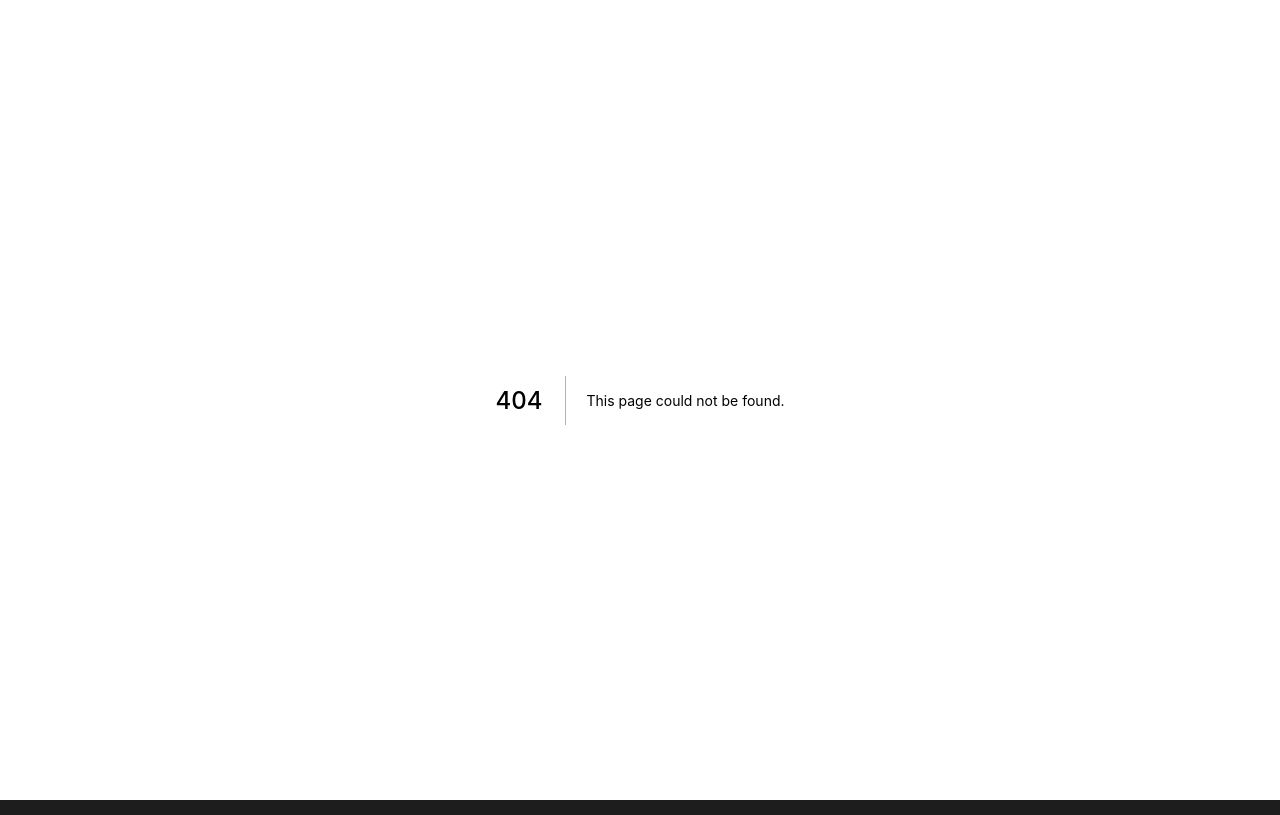
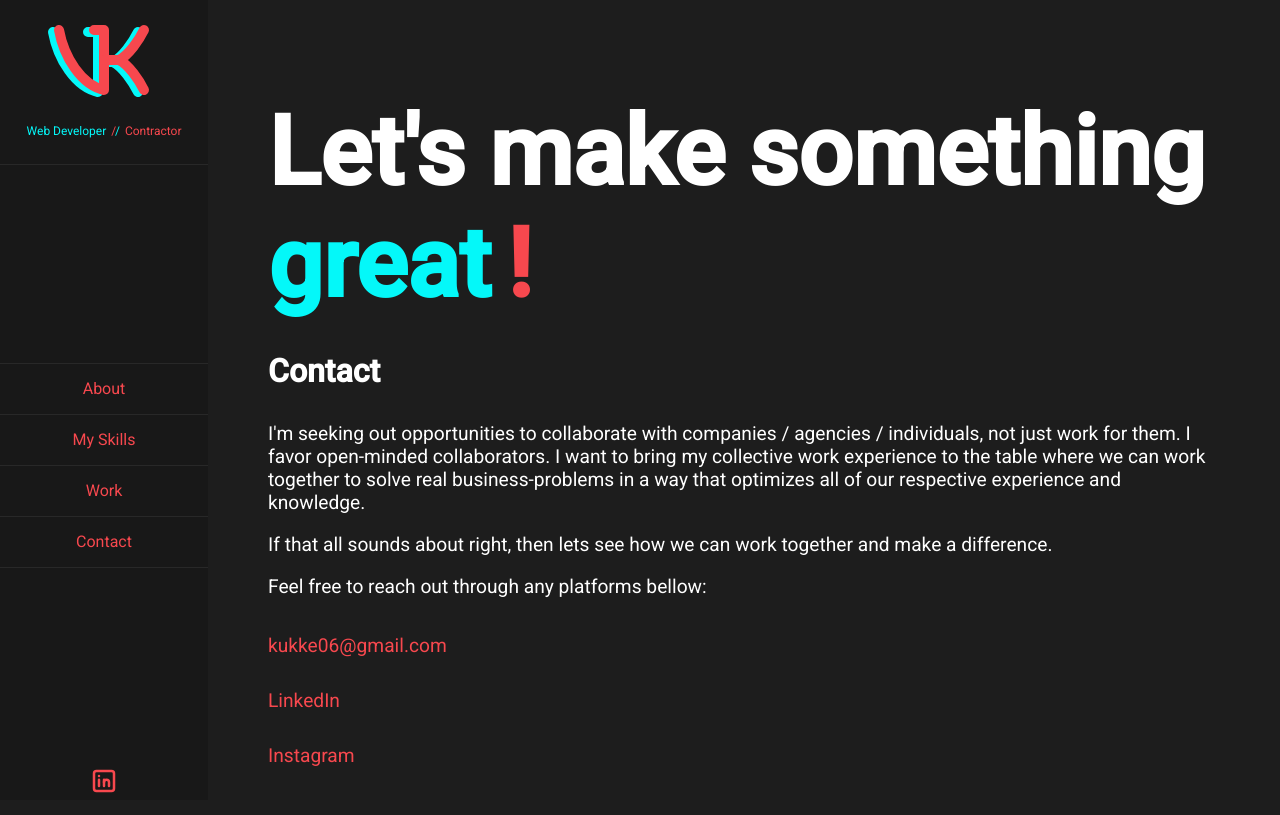
Before and after one commit to vinaykukke/Portfolio, a Next.js app: page /contact in a window 1280 px wide. Before the commit this address had no page. Built offline with nearby package versions, Linux system fonts and the light colour scheme.

Commit message:
Adding contact page

```diff
--- a/pages/_app.tsx
+++ b/pages/_app.tsx
@@ -1,7 +1,12 @@
+import Layout from "components/Layout";
 import "styles/globals.scss";
 
 function MyApp({ Component, pageProps }) {
-  return <Component {...pageProps} />;
+  return (
+    <Layout>
+      <Component {...pageProps} />
+    </Layout>
+  );
 }
 
 export default MyApp;
--- /dev/null
+++ b/pages/contact.tsx
@@ -0,0 +1,118 @@
+import { useState, SyntheticEvent } from "react";
+import Head from "next/head";
+import { ClipboardError, ClipboardSuccess } from "components/Logos/Clipboard";
+import {} from "./";
+import styles from "styles/contact.module.scss";
+
+enum STATUS {
+  success = "SUCCESS",
+  error = "ERROR",
+  default = "",
+}
+
+enum STATUS_MESSAGE {
+  success = "Success: Item successfully copied to clipboard!",
+  error = "Error: Item not copied to clipboard!",
+  default = "",
+}
+
+const Contact = () => {
+  const [copiedToCpilboard, setCopiedState] = useState(false);
+  const [clipboardApiStatus, setStatus] = useState({
+    status: STATUS.default,
+    message: STATUS_MESSAGE.default,
+  });
+  const copyToClipBoard = (
+    e: SyntheticEvent<HTMLAnchorElement, MouseEvent>
+  ) => {
+    /* Copy the text inside the text field */
+    const email = e.currentTarget.attributes.getNamedItem("data-email").value;
+
+    navigator.clipboard
+      .writeText(email)
+      .then(() => {
+        setCopiedState(true);
+        setStatus({
+          status: STATUS.success,
+          message: STATUS_MESSAGE.success,
+        });
+      })
+      .catch(() => {
+        setStatus({
+          status: STATUS.error,
+          message: STATUS_MESSAGE.error,
+        });
+      })
+      .finally(() =>
+        setTimeout(() => {
+          setStatus({
+            status: STATUS.default,
+            message: STATUS_MESSAGE.default,
+          });
+          setCopiedState(false);
+        }, 2500)
+      );
+  };
+
+  return (
+    <section id="Contact" className="section-main__padding">
+      <Head>
+        <meta name="viewport" content="width=device-width, initial-scale=1.0" />
+      </Head>
+      {copiedToCpilboard && clipboardApiStatus && (
+        <div
+          className={styles.clipboardStatus}
+          data-status={clipboardApiStatus.status}
+        >
+          {clipboardApiStatus.status === STATUS.success && <ClipboardSuccess />}
+          {clipboardApiStatus.status === STATUS.error && <ClipboardError />}
+          <span className={styles.status_message}>
+            {clipboardApiStatus.message}
+          </span>
+        </div>
+      )}
+      <h1>
+        Let's make something <span className={styles.great}>great</span>
+        <span className={styles.exclamation}>!</span>
+      </h1>
+      <div>
+        <h3>Contact</h3>
+        <p>
+          I'm seeking out opportunities to collaborate with companies / agencies
+          / individuals, not just work for them. I favor open-minded
+          collaborators. I want to bring my collective work experience to the
+          table where we can work together to solve real business-problems in a
+          way that optimizes all of our respective experience and knowledge.
+        </p>
+        <p>
+          If that all sounds about right, then lets see how we can work together
+          and make a difference.
+        </p>
+        <p>Feel free to reach out through any platforms bellow:</p>
+        <div className={styles.contactLinks}>
+          <a
+            className={styles.contact__email}
+            onClick={copyToClipBoard}
+            data-email="kukke06@gmail.com"
+          />
+          <a
+            href="https://www.linkedin.com/in/vinay-kukke"
+            target="_blank"
+            className={styles.contact__linkedin}
+          >
+            LinkedIn
+          </a>
+          <a
+            href="https://www.instagram.com/vinaykukke"
+            target="_blank"
+            className={styles.contact__instagram}
+          >
+            Instagram
+          </a>
+        </div>
+      </div>
+    </section>
+  );
+};
+
+export default Contact;
--- a/pages/index.tsx
+++ b/pages/index.tsx
@@ -2,7 +2,6 @@ import { useState, useCallback, useRef } from "react";
 import Head from "next/head";
 import styles from "styles/home.module.scss";
 import getMetaTags from "data/metaData";
-import Header from "components/Header";
 import Hero from "components/Hero";
 import Portfolio from "components/Portfolio";
 import About from "components/About";
@@ -41,13 +40,9 @@ const Home = () => {
         <meta charSet="UTF-8" />
         {getMetaTags()}
       </Head>
-      <main className={styles.main}>
-        <Header />
-        <div className={styles.foreground}>
       <Hero reference={reference} />
       <Portfolio />
       <About />
-        </div>
       {showScroll && (
         <div className={styles.scrollIdnicator}>
           <div
@@ -58,7 +53,6 @@ const Home = () => {
           <div className={styles.scrollDown}>↓ Scroll Down ↓</div>
         </div>
       )}
-      </main>
     </>
   );
 };
--- /dev/null
+++ b/src/components/Layout/index.tsx
@@ -0,0 +1,12 @@
+import * as React from "react";
+import Header from "components/Header";
+import styles from "./layout.module.scss";
+
+const Layout = ({ children }) => (
+  <>
+    <Header />
+    <main className={styles.main}>{children}</main>
+  </>
+);
+
+export default Layout;
--- /dev/null
+++ b/src/components/Layout/layout.module.scss
@@ -0,0 +1,5 @@
+.main {
+  padding: 2em 0;
+  overflow-y: scroll;
+  overflow-x: hidden;
+}
--- /dev/null
+++ b/src/components/Logos/Clipboard.tsx
@@ -0,0 +1,41 @@
+import * as React from "react";
+
+const ClipboardError = () => (
+  <svg
+    xmlns="http://www.w3.org/2000/svg"
+    width="24"
+    height="24"
+    viewBox="0 0 24 24"
+    stroke-width="2"
+    stroke="currentColor"
+    fill="none"
+    stroke-linecap="round"
+    stroke-linejoin="round"
+  >
+    <path stroke="none" d="M0 0h24v24H0z" fill="none"></path>
+    <path d="M9 5h-2a2 2 0 0 0 -2 2v12a2 2 0 0 0 2 2h10a2 2 0 0 0 2 -2v-12a2 2 0 0 0 -2 -2h-2"></path>
+    <rect x="9" y="3" width="6" height="4" rx="2"></rect>
+    <path d="M10 12l4 4m0 -4l-4 4"></path>
+  </svg>
+);
+
+const ClipboardSuccess = () => (
+  <svg
+    xmlns="http://www.w3.org/2000/svg"
+    width="24"
+    height="24"
+    viewBox="0 0 24 24"
+    stroke-width="2"
+    stroke="currentColor"
+    fill="none"
+    stroke-linecap="round"
+    stroke-linejoin="round"
+  >
+    <path stroke="none" d="M0 0h24v24H0z" fill="none" />
+    <path d="M9 5h-2a2 2 0 0 0 -2 2v12a2 2 0 0 0 2 2h10a2 2 0 0 0 2 -2v-12a2 2 0 0 0 -2 -2h-2" />
+    <rect x="9" y="3" width="6" height="4" rx="2" />
+    <path d="M9 14l2 2l4 -4" />
+  </svg>
+);
+
+export { ClipboardError, ClipboardSuccess };
--- a/src/components/Navigation/index.tsx
+++ b/src/components/Navigation/index.tsx
@@ -1,5 +1,5 @@
 import * as React from "react";
-// import Link from "next/link";
+import Link from "next/link";
 import styles from "./nav.module.scss";
 
 const Nav = () => (
@@ -18,8 +18,9 @@ const Nav = () => (
         Work
       </li>
       <li>
-        {/* <Link href="/contact">Contact</Link> */}
-        Contact
+        <Link href="/contact">
+          <a href="#">Contact</a>
+        </Link>
       </li>
     </ul>
   </nav>
--- a/src/components/Navigation/nav.module.scss
+++ b/src/components/Navigation/nav.module.scss
@@ -30,6 +30,10 @@
       border-top: 1px solid #282828;
     }
 
+    &:last-child {
+      cursor: pointer;
+    }
+
     @media screen and (max-width: 800px) {
       line-height: 8rem;
       font-size: 2.5rem;
--- /dev/null
+++ b/styles/contact.module.scss
@@ -0,0 +1,69 @@
+.section__contact {
+  height: 100vh;
+}
+
+.contactLinks {
+  display: flex;
+  flex-direction: column;
+  justify-content: center;
+  color: var(--red);
+
+  a {
+    margin: 1rem 0;
+    font-size: 1.2rem;
+  }
+
+  .contact__email {
+    cursor: pointer;
+    &::before {
+      content: "kukke06@gmail.com";
+    }
+
+    &:hover {
+      &::before {
+        content: "Copy to clipboard";
+        color: var(--turquoise);
+      }
+    }
+  }
+
+  .contact__instagram,
+  .contact__linkedin {
+    &:hover {
+      color: var(--turquoise);
+    }
+  }
+}
+
+.great {
+  color: var(--turquoise);
+}
+
+.exclamation {
+  color: var(--red);
+  margin-left: 1rem;
+}
+
+.clipboardStatus {
+  position: absolute;
+  z-index: 100;
+  display: flex;
+  justify-content: center;
+  align-items: center;
+  border-radius: 1rem;
+  color: white;
+  padding: 0.5rem;
+  bottom: 10%;
+
+  &[data-status="SUCCESS"] {
+    background-color: green;
+  }
+
+  &[data-status="ERROR"] {
+    background-color: red;
+  }
+
+  .status_message {
+    margin-left: 0.3rem;
+  }
+}
--- a/styles/home.module.scss
+++ b/styles/home.module.scss
@@ -1,9 +1,3 @@
-.main {
-  padding: 2em 0;
-  overflow-y: scroll;
-  overflow-x: hidden;
-}
-
 .scrollIdnicator {
   position: fixed;
   bottom: 0;
```
Also changed, not shown: src/components/Logos/Instagram.tsx (added, +22 -0 lines). Lines whose indentation alone changed are shown as unchanged.
